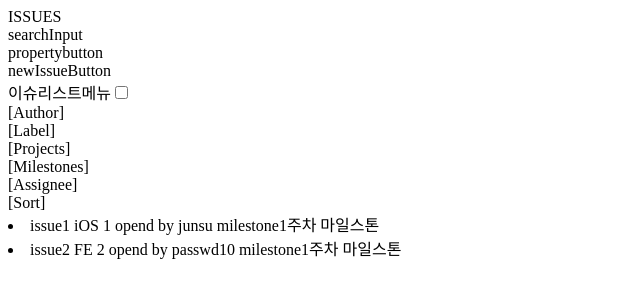
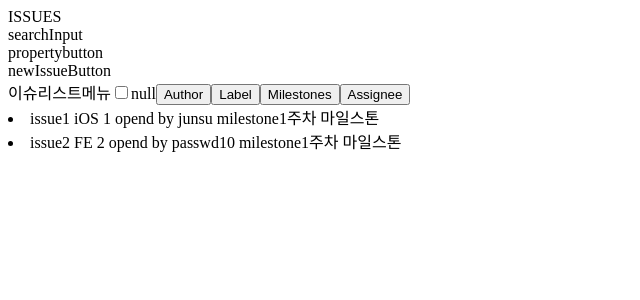
Before and after one commit to boostcamp-2020/IssueTracker-13, a React app in the folder frontend/: page / in a window 1280 px wide. Shown: the top 300 px of the page, without its empty margins (0-640 px from the left). Built offline with nearby package versions, Linux system fonts and the light colour scheme.

Commit message:
feat: IssueListNav에서 click 상태추가
- IssueListNav 내부의 button을 클릭하면 click한 버튼이름이 렌더링되게함

```diff
--- a/frontend/src/components/IssueListNav.jsx
+++ b/frontend/src/components/IssueListNav.jsx
@@ -1,19 +1,24 @@
-import React from 'react';
+import React, { useState } from 'react';
 
 import IssueListNavButton from './IssueListNavButton';
 import IssueListCheckBox from './IssueListCheckBox';
 
 const IssueListNav = () => {
+  const [clickedProperty, setClickedProperty] = useState('null');
+
+  const handleClick = (title) => {
+    setClickedProperty(title);
+  }
+
   return (
     <div>
       이슈리스트메뉴
       <IssueListCheckBox />
-      <IssueListNavButton title={'Author'}/>
-      <IssueListNavButton title={'Label'}/>
-      <IssueListNavButton title={'Projects'}/>
-      <IssueListNavButton title={'Milestones'}/>
-      <IssueListNavButton title={'Assignee'}/>
-      <IssueListNavButton title={'Sort'}/>
+      {clickedProperty}
+      <IssueListNavButton title={'Author'} handleClick={handleClick}/>
+      <IssueListNavButton title={'Label'} handleClick={handleClick}/>
+      <IssueListNavButton title={'Milestones'} handleClick={handleClick}/>
+      <IssueListNavButton title={'Assignee'} handleClick={handleClick}/>
     </div>
   )
 }
--- a/frontend/src/components/IssueListNavButton.jsx
+++ b/frontend/src/components/IssueListNavButton.jsx
@@ -1,10 +1,10 @@
 import React from 'react';
 
-const IssueListNavButton = ({ title }) => {
+const IssueListNavButton = ({ title, handleClick }) => {
   return (
-    <div>
-      [{title}]
-    </div>
+    <button onClick={() => handleClick(title)}>
+      {title}
+    </button>
   )
 }
 
```
